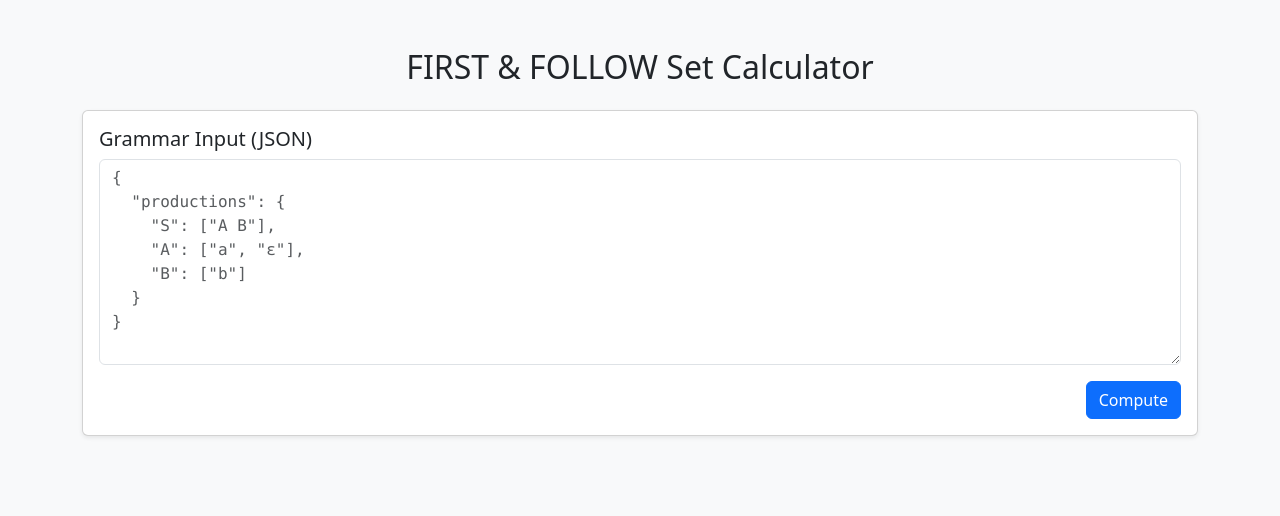
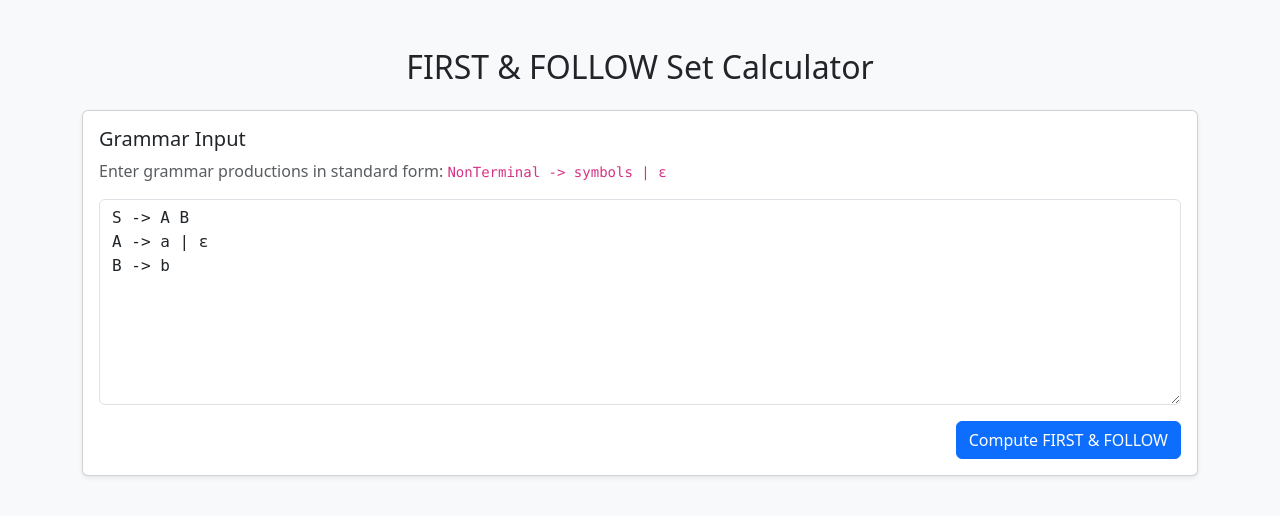
Before and after one commit to iam4m1n/first_folllow_tmp, a Flask app: page / in a window 1280 px wide. Shown: the top 516 px of the page. Run offline with Flask 3, Linux system fonts and the light colour scheme.

Commit message:
final changes before push

```diff
--- a/static/main.js
+++ b/static/main.js
@@ -1,30 +1,76 @@
+// Pre-fill example grammar (important for UX)
+document.getElementById("grammar").value =
+`S -> A B
+A -> a | ε
+B -> b`;
+
+
 function compute() {
-    let grammar;
+    const btn = document.getElementById("computeBtn");
+    btn.disabled = true;
+    btn.innerText = "Computing...";
+
+    let grammarText = document.getElementById("grammar").value;
+
     try {
-        grammar = JSON.parse(document.getElementById("grammar").value);
-    } catch {
-        alert("Invalid JSON input");
+        var grammarJson = parseGrammar(grammarText);
+    } catch (e) {
+        alert(e.message);
+        btn.disabled = false;
+        btn.innerText = "Compute FIRST & FOLLOW";
         return;
     }
 
     fetch("/compute", {
         method: "POST",
         headers: { "Content-Type": "application/json" },
-        body: JSON.stringify(grammar)
+        body: JSON.stringify(grammarJson)
     })
     .then(res => res.json())
     .then(data => {
         renderTable("first-table", data.first);
         renderTable("follow-table", data.follow);
-        document.getElementById("output").classList.remove("d-none");
+
+        const output = document.getElementById("output");
+        output.classList.remove("d-none");
+        output.classList.add("fade-in");
+    })
+    .finally(() => {
+        btn.disabled = false;
+        btn.innerText = "Compute FIRST & FOLLOW";
     });
 }
 
-function renderTable(tableId, obj) {
+
+// Converts plain-text grammar into backend JSON format
+function parseGrammar(text) {
+    const lines = text.split("\n").map(l => l.trim()).filter(Boolean);
+    const productions = {};
+
+    for (const line of lines) {
+        if (!line.includes("->")) {
+            throw new Error("Invalid grammar line: " + line);
+        }
+
+        const [lhs, rhs] = line.split("->").map(s => s.trim());
+
+        if (!lhs || !rhs) {
+            throw new Error("Invalid production: " + line);
+        }
+
+        productions[lhs] = rhs.split("|").map(p => p.trim());
+    }
+
+    return { productions };
+}
+
+
+// Renders FIRST / FOLLOW tables
+function renderTable(tableId, data) {
     const tbody = document.getElementById(tableId);
     tbody.innerHTML = "";
 
-    for (const [nt, values] of Object.entries(obj)) {
+    for (const [nt, values] of Object.entries(data)) {
         const row = document.createElement("tr");
         row.innerHTML = `
             <td><strong>${nt}</strong></td>
--- a/templates/index.html
+++ b/templates/index.html
@@ -3,37 +3,70 @@
 <head>
     <meta charset="UTF-8">
     <title>FIRST & FOLLOW Calculator</title>
+
     <link href="https://cdn.jsdelivr.net/npm/bootstrap@5.3.2/dist/css/bootstrap.min.css" rel="stylesheet">
+
+    <style>
+        body {
+            background-color: #f8f9fa;
+        }
+
+        .fade-in {
+            animation: fadeIn 0.4s ease-in-out;
+        }
+
+        @keyframes fadeIn {
+            from {
+                opacity: 0;
+                transform: translateY(8px);
+            }
+            to {
+                opacity: 1;
+                transform: translateY(0);
+            }
+        }
+
+        textarea {
+            font-family: monospace;
+        }
+    </style>
 </head>
-<body class="bg-light">
+<body>
 
 <div class="container py-5">
-    <h2 class="mb-4 text-center">FIRST & FOLLOW Set Calculator</h2>
 
+    <h2 class="text-center mb-4">FIRST & FOLLOW Set Calculator</h2>
+
+    <!-- INPUT CARD -->
     <div class="card shadow-sm mb-4">
         <div class="card-body">
-            <h5 class="card-title">Grammar Input (JSON)</h5>
+            <h5 class="card-title">Grammar Input</h5>
+            <p class="text-muted">
+                Enter grammar productions in standard form:
+                <code>NonTerminal -> symbols | ε</code>
+            </p>
+
             <textarea id="grammar"
-                      class="form-control font-monospace"
+                      class="form-control"
                       rows="8"
-                      placeholder='{
-  "productions": {
-    "S": ["A B"],
-    "A": ["a", "ε"],
-    "B": ["b"]
-  }
-}'></textarea>
+                      spellcheck="false"
+                      placeholder="S -> A B
+A -> a | ε
+B -> b"></textarea>
 
             <div class="mt-3 text-end">
-                <button class="btn btn-primary" onclick="compute()">Compute</button>
+                <button id="computeBtn" class="btn btn-primary" onclick="compute()">
+                    Compute FIRST & FOLLOW
+                </button>
             </div>
         </div>
     </div>
 
+    <!-- OUTPUT -->
     <div id="output" class="d-none">
         <div class="row">
-            <div class="col-md-6">
-                <div class="card shadow-sm">
+            <div class="col-md-6 mb-3">
+                <div class="card shadow-sm h-100">
                     <div class="card-body">
                         <h5 class="card-title">FIRST Sets</h5>
                         <table class="table table-bordered">
@@ -49,8 +82,8 @@
                 </div>
             </div>
 
-            <div class="col-md-6">
-                <div class="card shadow-sm">
+            <div class="col-md-6 mb-3">
+                <div class="card shadow-sm h-100">
                     <div class="card-body">
                         <h5 class="card-title">FOLLOW Sets</h5>
                         <table class="table table-bordered">
@@ -67,6 +100,7 @@
             </div>
         </div>
     </div>
+
 </div>
 
 <script src="/static/main.js"></script>
```
Also changed, not shown: 1 other file.
